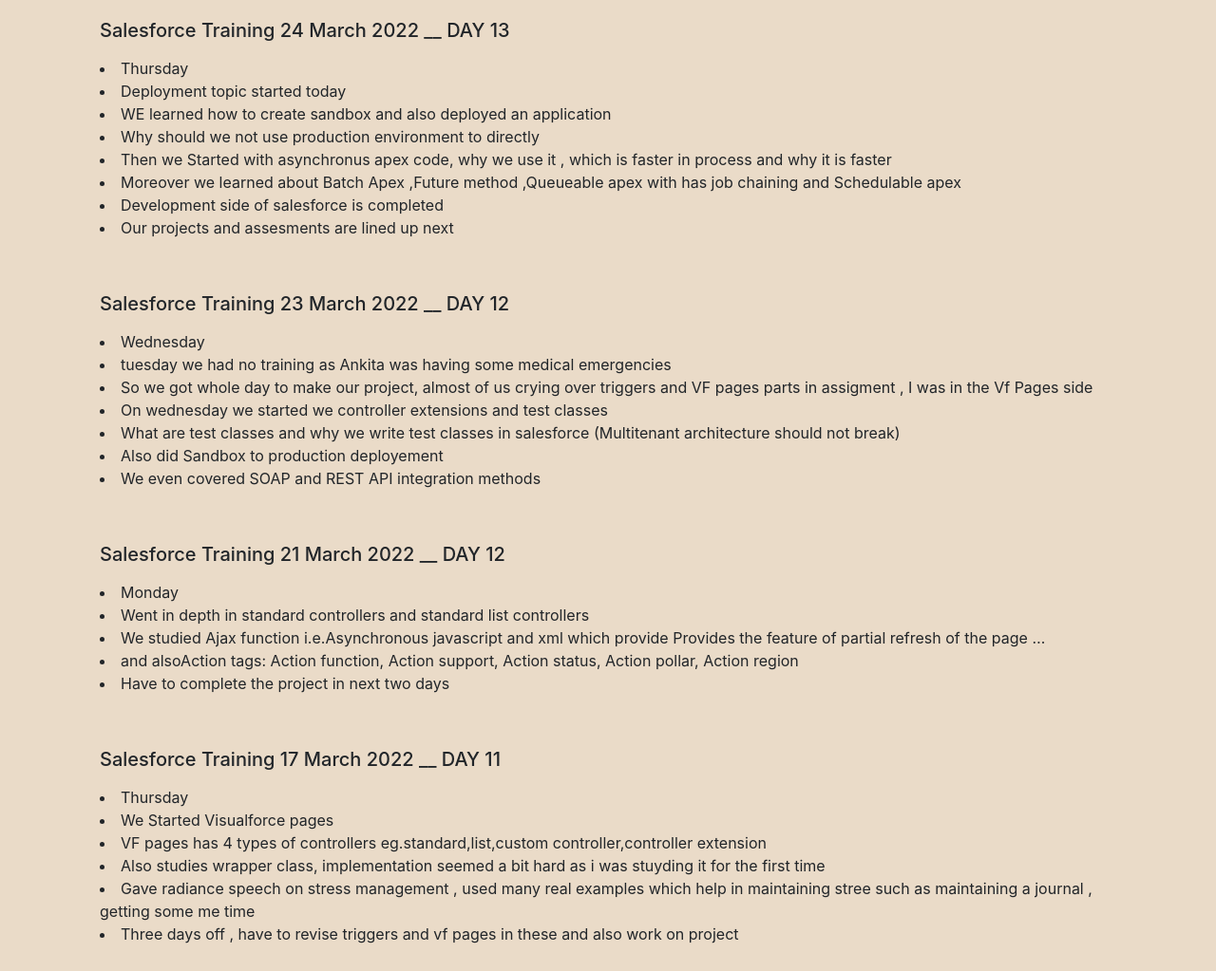
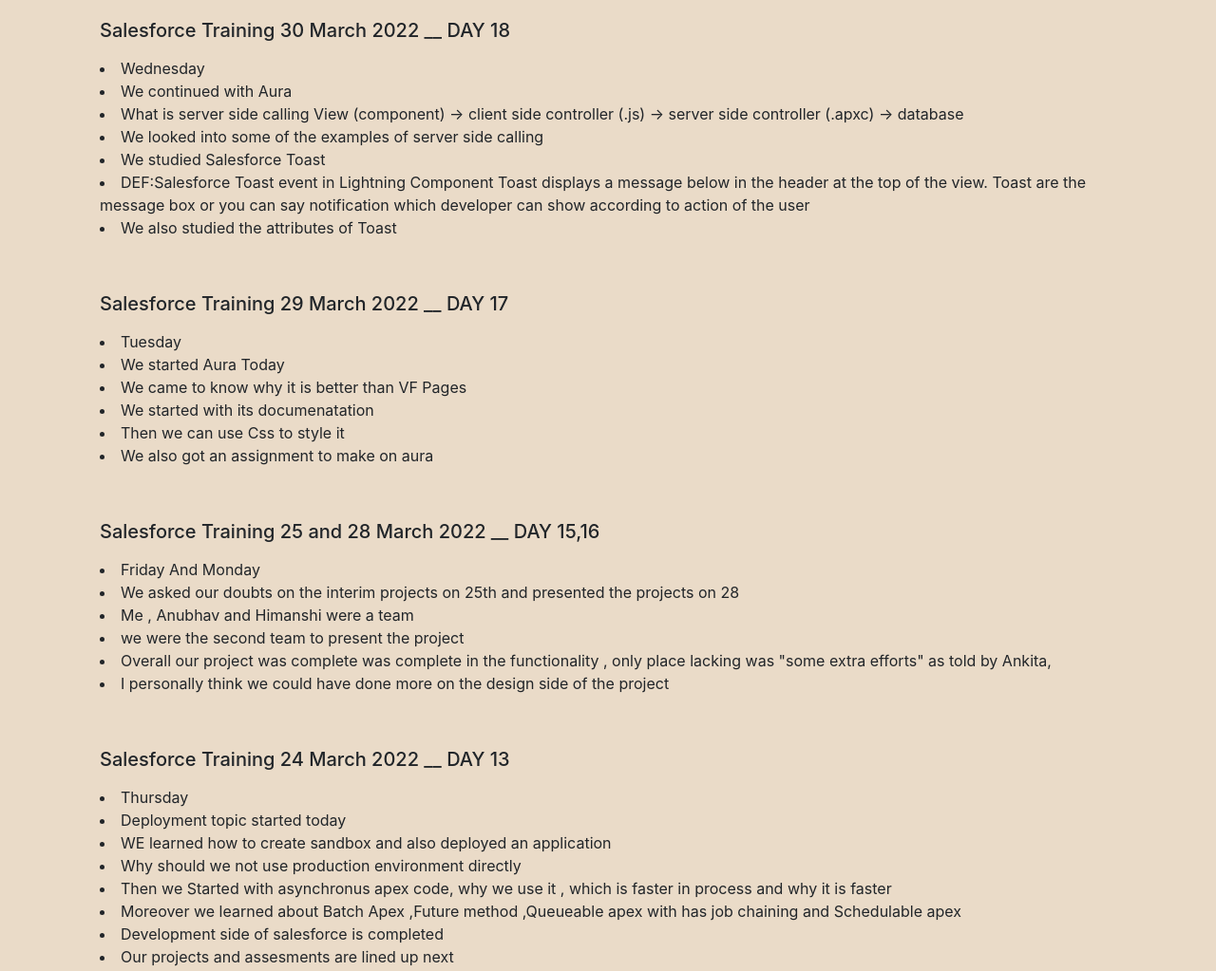
Before and after one commit to 01singhAman/01singhaman.github.io, a plain HTML site: page journal.html in a window 1280 px wide. Shown: the top 1023 px of the page at 95% size. Drawn offline with nearby package versions, Linux system fonts and the light colour scheme.

Commit message:
30 march update
30 march update

```diff
--- a/journal.html
+++ b/journal.html
@@ -8,15 +8,57 @@
 </HEAD><body style="background-color:#eadbc8;">
  <div class="container">
 
+    <div>
+	<div class="card-body">
+    <h5 class="card-title"> Salesforce Training 30 March 2022  __ DAY 18</h5>
+    <p class="card-text">
+		<li> Wednesday </li>
+		<li> We continued with Aura  </li>
+		<li> What is server side calling
+		View (component) -> client side controller (.js) -> server side controller (.apxc) -> database</li>
+		<li>  We looked into some of the examples of server side calling </li>
+		<li>  We studied Salesforce Toast </li>
+	    <li>  DEF:Salesforce Toast event in Lightning Component Toast displays a message below in the header at the top of the view. Toast are the message box or you can say notification which developer can show according to action of the user </li>
+		<li> We also studied the attributes of Toast</li>
+
+	</p>
+  </div>
+
+    <div>
+	<div class="card-body">
+    <h5 class="card-title"> Salesforce Training 29 March 2022  __ DAY 17</h5>
+    <p class="card-text">
+		<li> Tuesday </li>
+		<li>  We started Aura Today </li>
+		<li>We came to know why it is better than VF Pages </li>
+		<li>   We started with its documenatation</li>
+		<li> Then we can use Css  to style it </li>
+	    <li>We also got an assignment to make on aura  </li>
+
+	</p>
+  </div>
 
 	   <div>
+	<div class="card-body">
+    <h5 class="card-title"> Salesforce Training 25 and 28 March 2022  __ DAY 15,16</h5>
+    <p class="card-text">
+		<li> Friday And Monday </li>
+		<li>  We asked our doubts on the interim projects on 25th and presented the projects on 28  </li>
+		<li> Me , Anubhav and Himanshi were a team </li>
+		<li>   we were the second team to present the project </li>
+		<li> Overall our project was complete was complete in the functionality , only place lacking was "some extra efforts" as told by Ankita, </li>
+	    <li>  I personally think we could have done more on the design side of the project</li>
+	</p>
+  </div>
+
+	  <div>
 	<div class="card-body">
     <h5 class="card-title"> Salesforce Training 24 March 2022  __ DAY 13</h5>
     <p class="card-text">
 		<li> Thursday </li>
 		<li>  Deployment topic started today  </li>
 		<li> WE learned how to create sandbox and also deployed  an application</li>
-		<li>    Why should we not use production environment to directly </li>
+		<li>    Why should we not use production environment directly </li>
 		<li> Then we Started with asynchronus apex code, why we use it ,  which is faster in process and why it is faster</li>
 	    <li>  Moreover we learned about Batch Apex ,Future method ,Queueable apex with has job chaining and Schedulable apex </li>
 		<li> Development side of salesforce is completed </li>
```
